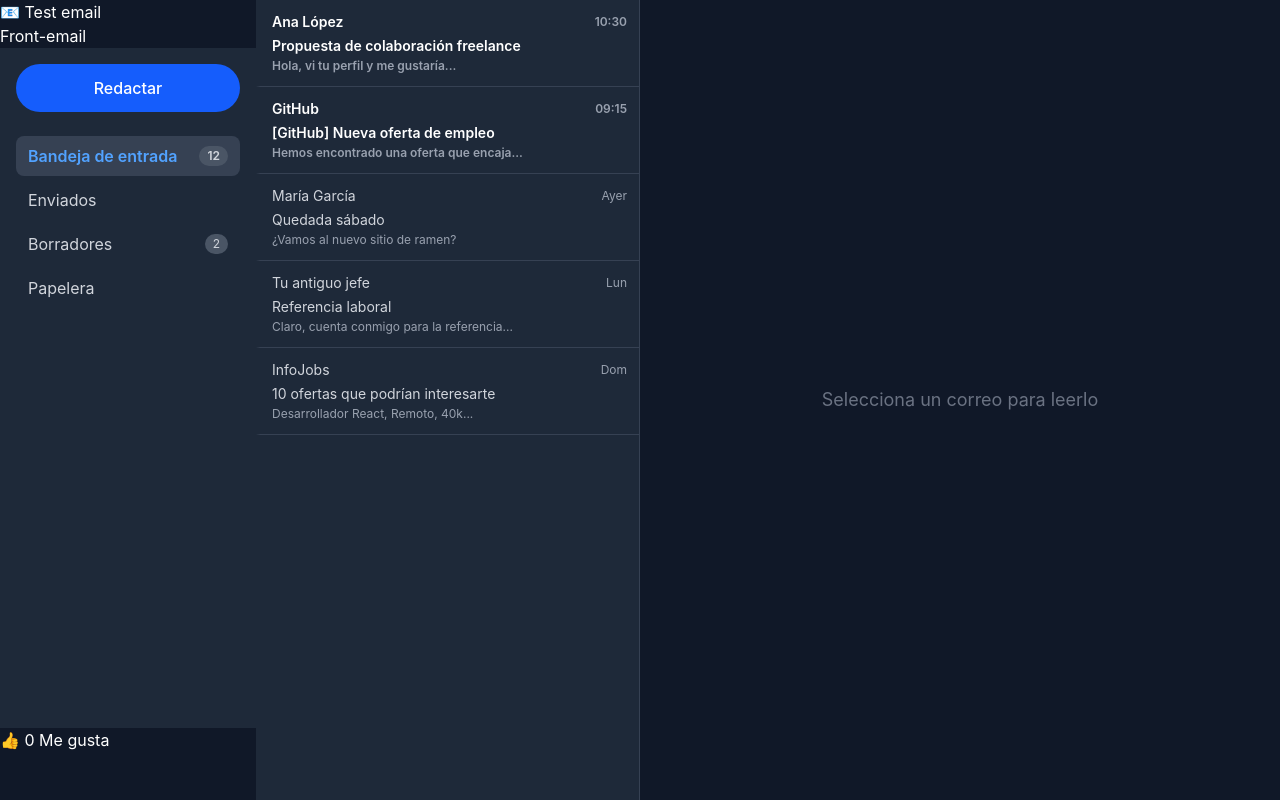
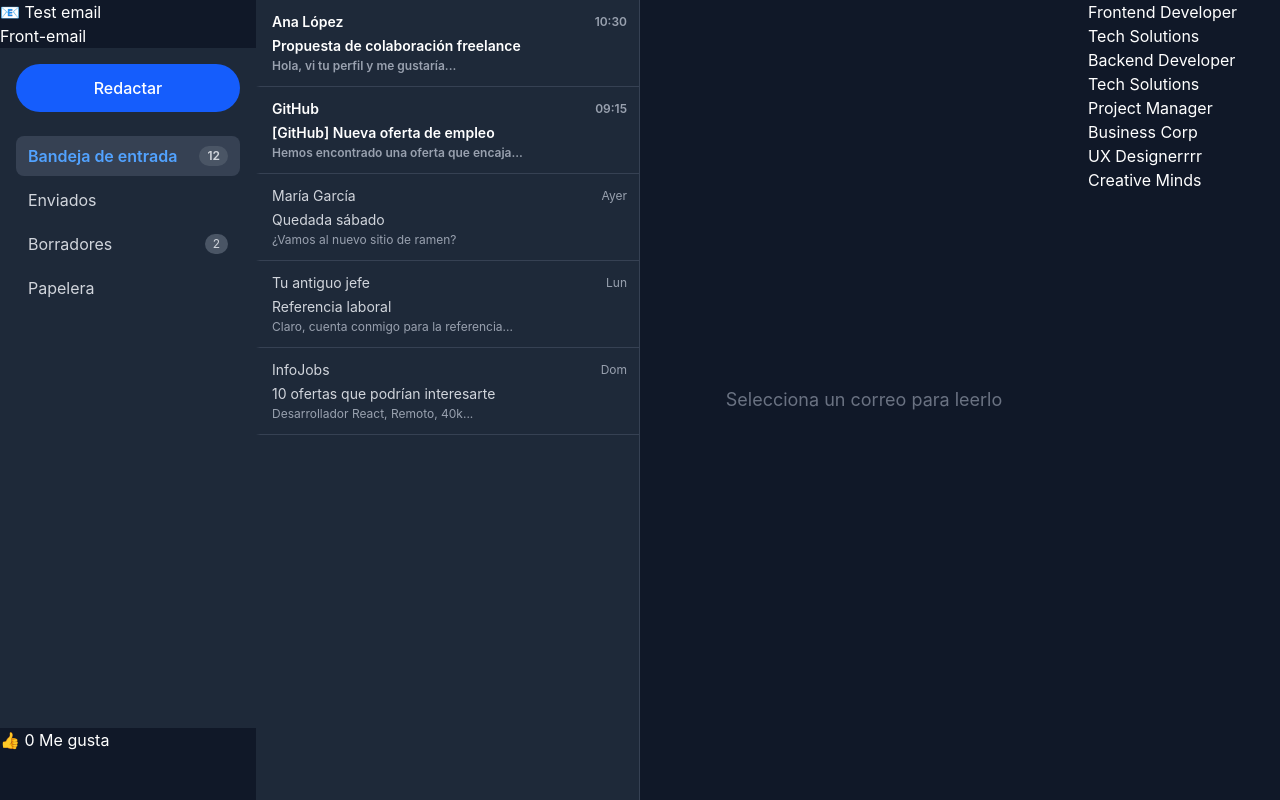
Before and after one commit to zen-808/gmail-clone, a React (Vite) app: page / in a window 1280 px wide. Built offline with nearby package versions, Linux system fonts and the light colour scheme.

Commit message:
feat: añadido mockJobs

```diff
--- a/src/App.jsx
+++ b/src/App.jsx
@@ -15,6 +15,8 @@ import Header from './components/Header'
 
 // 6. Importa un componente interactivo de botón "Me gusta" (o similar) alojado en la interfaz.
 import LikeButton from './components/LikeButton'
+// 6.1 Importa un componente de JobList para mostrar ofertas de trabajo (aunque no se usa en este diseño, podría ser parte de futuras funcionalidades).
+import JobList from './components/JobList'
 
 // 7. Define el componente funcional principal 'App', que actúa como el orquestador global de la aplicación.
 function App() {
@@ -75,6 +77,9 @@ function App() {
 
       {/* 21. Cierre de la columna derecha. */}
       </div>
+      <div className="w-48 shrink-0 max-h-[85vh] overflow-y-auto">
+      <JobList />
+      </div>
 
     {/* 22. Cierre del contenedor principal. */}
     </div>
--- /dev/null
+++ b/src/components/JobList.jsx
@@ -0,0 +1,45 @@
+import mockJobs from '../data/mockJobs'
+// 1. Definimos el componente JobList.
+//    Recibe un objeto como parámetro y extrae directamente la prop "jobs" mediante destructuración.
+//    "jobs" será un array de objetos, cada uno representando una oferta de trabajo.
+function JobList() {
+
+  // 2. Todo componente debe devolver JSX.
+  return (
+    // 3. Elemento raíz: un div que contendrá toda la lista de ofertas.
+    //    JSX solo permite devolver un único elemento padre.
+    <div>
+
+      {/* 4. Abrimos llaves {} para insertar JavaScript dentro del JSX */}
+      {
+        // 5. Llamamos al método .map() sobre el array "jobs".
+        //    .map() recorre cada elemento del array y ejecuta la función que le pasemos.
+        //    El resultado será un nuevo array de elementos JSX.
+        mockJobs.map((job) => (
+
+          // 6. Por cada objeto "job" en el array, renderizamos un div contenedor.
+          //    La prop "key" es OBLIGATORIA cuando se renderizan listas con .map().
+          //    Usamos "job.id" porque es un valor único y estable que identifica cada oferta.
+          //    React usa esta clave internamente para optimizar el renderizado; no se verá en el HTML.
+          <div key={job.id}>
+
+            {/* 7. Párrafo que muestra el título de la oferta.
+                   Las llaves {} dentro del JSX evalúan la expresión "job.title"
+                   y muestran el valor de la propiedad "title" del objeto actual. */}
+            <p>{job.title}</p>
+
+            {/* 8. Párrafo que muestra el nombre de la empresa,
+                   accediendo a la propiedad "company" del objeto "job". */}
+            <p>{job.company}</p>
+
+          </div> // Cierra el div contenedor de la oferta actual.
+        )) // Cierra la función flecha y la llamada a .map().
+      }
+      {/* Cierra las llaves de JavaScript */}
+
+    </div> // Cierra el elemento raíz.
+  ); // Cierra el return.
+}
+
+// 9. Exportamos el componente para que pueda ser importado en otros archivos (App.jsx).
+export default JobList;
--- /dev/null
+++ b/src/data/mockJobs.js
@@ -0,0 +1,28 @@
+const mockJobs = [
+
+    {
+        id: 1,
+        title: 'Frontend Developer',
+        company: 'Tech Solutions'
+    }
+    ,
+    {
+        id: 2,
+        title: 'Backend Developer',
+        company: 'Tech Solutions'
+    }
+    ,
+    {
+        id: 3,
+        title: 'Project Manager',
+        company: 'Business Corp'
+    }
+    ,
+    {
+        id: 4,
+        title: 'UX Designerrrr',
+        company: 'Creative Minds'
+    }
+
+    ]
+export default mockJobs;
```
